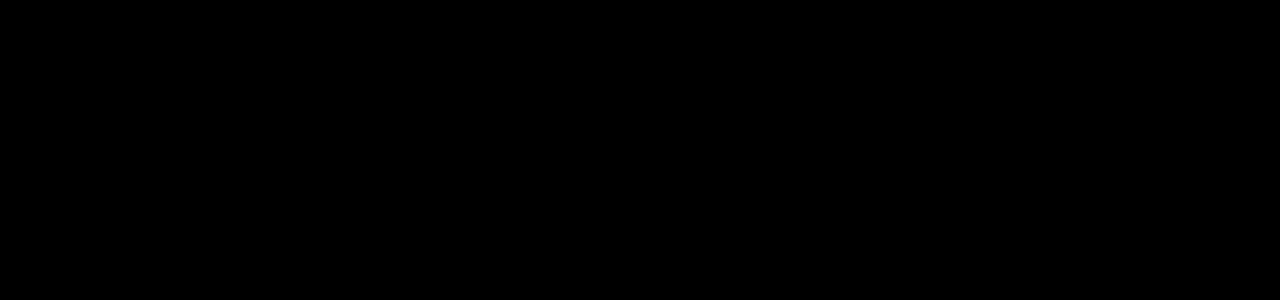
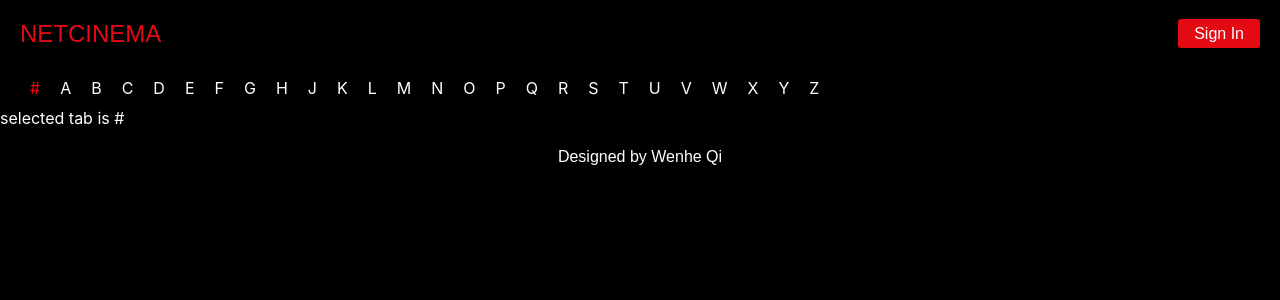
Before and after one commit to wenheqi/netcinema, a React (Create React App) app in the folder client/: page /genre/1 in a window 1280 px wide. Shown: the top 300 px of the page. Built offline with nearby package versions, Linux system fonts and the light colour scheme; a web font is replaced by a local one.

Commit message:
Add Genre page

```diff
--- /dev/null
+++ b/client/src/components/pages/Genre.css
@@ -0,0 +1,52 @@
+.genreContainer {
+  display: flex;
+  flex-direction: column;
+}
+
+.genreSliderContainer {
+  display: flex;
+  flex-direction: column;
+}
+
+.genreSliderNavbarContainer {
+  display: flex;
+  flex-direction: row;
+  position: relative;
+  padding: 10px 20px;
+}
+
+.genreSlideNavbar {
+  display: flex;
+  flex-direction: row;
+  width: 100%;
+  overflow-x: scroll;
+  scrollbar-width: 0;
+}
+
+/* hide scroll bar */
+.genreSlideNavbar::-webkit-scrollbar {
+  display: none;
+}
+
+.genreSlideNavbarItem {
+  margin: 0 10px;
+}
+
+.genreSlideNavbarItem > label {
+  cursor: pointer;
+}
+
+.genreSlideNavbarItem > label:first-of-type {
+  margin-left: 0;
+}
+
+.genreSlideNavbarItem > label:last-of-type {
+  margin-right: 0;
+}
+
+.genreSlideNavbarItem input {
+  display: none;
+}
+.genreSlideNavbarItem input:checked + span {
+  color: red;
+}
--- /dev/null
+++ b/client/src/components/pages/Genre.js
@@ -0,0 +1,73 @@
+import React, { useState } from "react";
+import { useParams } from "react-router-dom";
+import NavBar from "../elements/Navbar";
+import Footer from "../elements/Footer";
+import "./Genre.css";
+
+export default function Genre() {
+  const { id } = useParams();
+  document.title = `NetCinema - ${id} movies`;
+
+  const navCategory = [
+    "#",
+    "A",
+    "B",
+    "C",
+    "D",
+    "E",
+    "F",
+    "G",
+    "H",
+    "J",
+    "K",
+    "L",
+    "M",
+    "N",
+    "O",
+    "P",
+    "Q",
+    "R",
+    "S",
+    "T",
+    "U",
+    "V",
+    "W",
+    "X",
+    "Y",
+    "Z",
+  ];
+
+  const [tabVal, setTabVal] = useState("#");
+
+  const onTabChange = (e) => {
+    setTabVal(e.target.value);
+  };
+
+  return (
+    <div>
+      <NavBar />
+      <div className="genreContainer">
+        <div className="genreSliderContainer">
+          <div className="genreSliderNavbarContainer">
+            <div className="genreSlideNavbar">
+              {navCategory.map((cat) => (
+                <label className="genreSlideNavbarItem" key={cat}>
+                  <input
+                    type="radio"
+                    name="genreNavRadio"
+                    value={cat}
+                    onChange={onTabChange}
+                    checked={tabVal === cat}
+                  />
+                  <span>{cat}</span>
+                </label>
+              ))}
+            </div>
+          </div>
+          <div className="genreSliderItem"> selected tab is {tabVal}</div>
+        </div>
+      </div>
+      <Footer />
+    </div>
+  );
+}
--- a/client/src/index.js
+++ b/client/src/index.js
@@ -9,6 +9,7 @@ import Login from "./components/pages/Login";
 import Logout from "./components/pages/Logout";
 import Signup from "./components/pages/Signup";
 import Movie from "./components/pages/Movie";
+import Genre from "./components/pages/Genre";
 
 ReactDOM.render(
   <Router>
@@ -28,6 +29,9 @@ ReactDOM.render(
       <Route exact path="/movie/:id">
         <Movie />
       </Route>
+      <Route exact path="/genre/:id">
+        <Genre />
+      </Route>
     </div>
   </Router>,
   document.getElementById("root")
```
